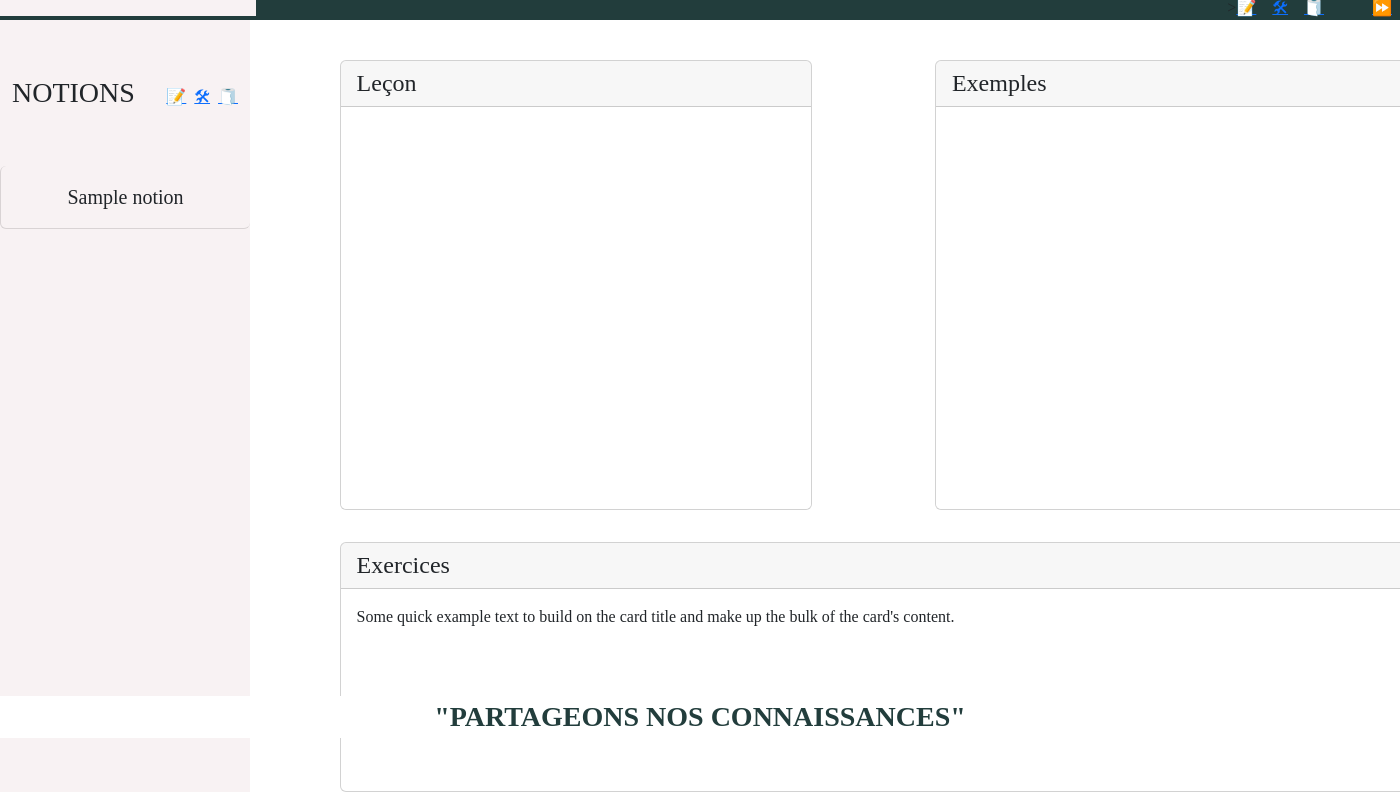
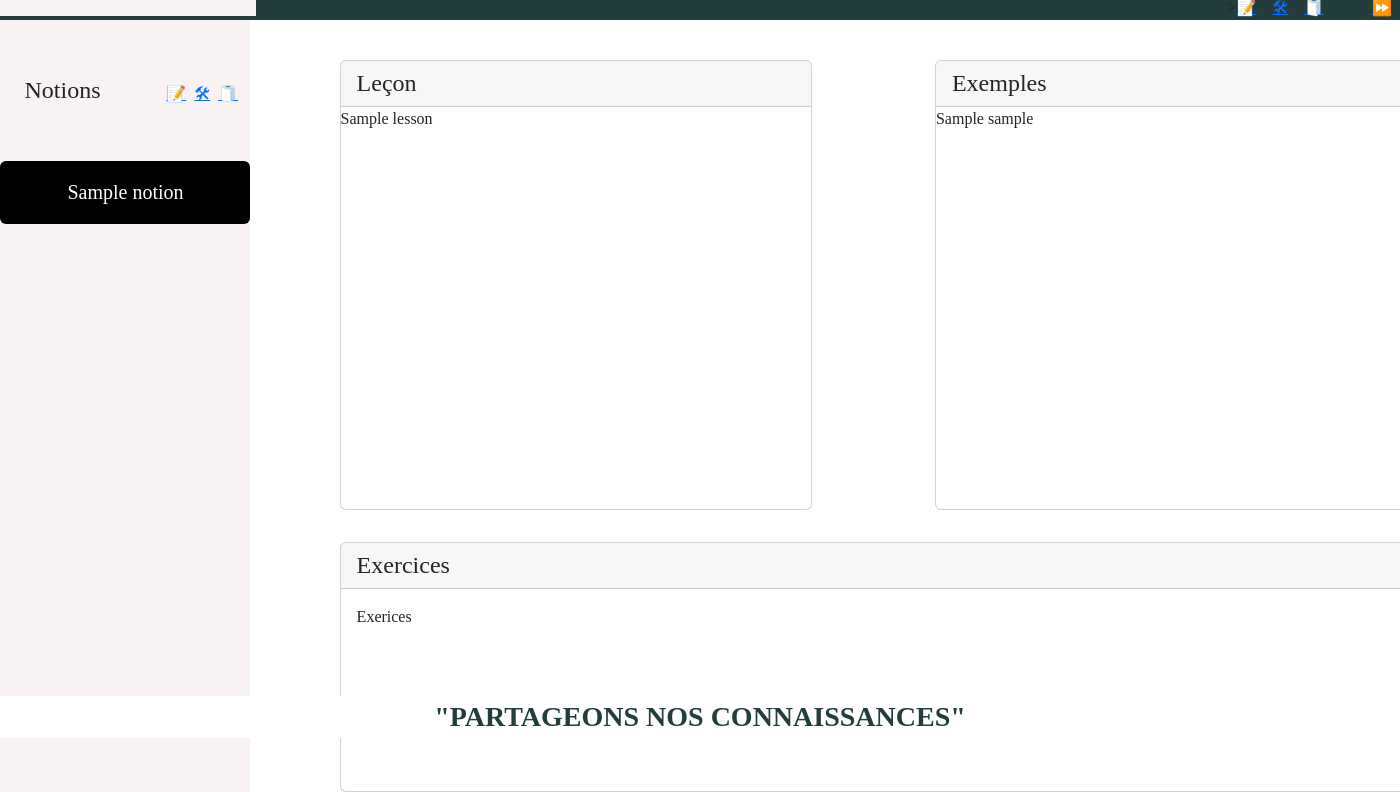
Before and after one commit to WildCodeSchool/2022-09-php-paris-project-jmsangels, a PHP site: template src/View/Theme/index.html.twig in a window 1400 px wide; the page is wider, and only the part inside the window is pictured. Shown: the part 64-856 px from the top of that part. Run offline with PHP 8.4, Linux system fonts and the light colour scheme; the template is opened without the code that fills it: most values are stand-ins (such as "Sample title", 1, 10 or a date in 2020); some libraries are stand-ins or nearby versions.

Commit message:
Theme page working

```diff
--- a/src/Controller/AbstractController.php
+++ b/src/Controller/AbstractController.php
@@ -65,7 +65,7 @@ abstract class AbstractController
                 $idtheme = $subjectsObj->getThemeId($idsubject);
                 $subjects = $subjectsObj->selectAll($idtheme);
                 $notions = $notionsObj->selectAll($idsubject);
-                $notion = $notions[$id];
+                $notion = $notions[$id - 1];
                 break;
         }
 
@@ -77,8 +77,7 @@ abstract class AbstractController
             'subjects' => $subjects,
             'notions' => $notions,
             'notion' => $notion,
-            'idsubject' => $idsubject,
-            'idnotion' => $idnotion
+            'idsubject' => $idsubject
         ]
         );
     }
--- a/src/View/Theme/index.html.twig
+++ b/src/View/Theme/index.html.twig
@@ -14,9 +14,9 @@
 					<li class="col-3 nav-item">
 						<div class="">
 							{% if idsubject == subjects[i].id %}
-								<a class="menu-item nav-link fs-5 active-subject" href="/subject?idsubject={{ subjects[i].id }}">{{ subjects[i].name }}</a>
+								<a class="menu-item nav-link fs-5 active-subject" href="/subject?id={{ subjects[i].id }}">{{ subjects[i].name }}</a>
 							{% else %}
-								<a class="menu-item text-whit nav-link fs-5" href="/subject?idsubject={{ subjects[i].id }}">{{ subjects[i].name }}</a>
+								<a class="menu-item text-whit nav-link fs-5" href="/subject?id={{ subjects[i].id }}">{{ subjects[i].name }}</a>
 							{% endif %}
 						</div>
 					</li>
@@ -48,7 +48,7 @@
 			<div class="row mt-5 ms-0 align-items-center  w-100">
 
 				<div class="col-6 mt-3 text-center">
-					<h3 class="">NOTIONS</h3>
+					<h4 class="">Notions</h4>
 				</div>
 
 				<div class="col-6 mt-3 text-end">
@@ -59,13 +59,12 @@
 			</div>
 
 			<div class="list-group text-center mt-5">
+				{% for notionitem in notions %}
 
-				{% for notion in notions %}
-
-					{% if idnotion == notion.id %}
-						<a class="menu-item active-notion list-group-item border-top-0 border-end-0 fs-5 p-3" href="/notion/?idnotion={{notion.id}}">{{ notion.name}}</a>
+					{% if notion.id == notionitem.id %}
+						<a class="menu-item active-notion list-group-item border-top-0 border-end-0 fs-5 p-3" href="/notion/?id={{notionitem.id}}">{{ notionitem.name}}</a>
 					{% else %}
-						<a class="menu-item list-group-item border-top-0 border-end-0 bg-clair fs-5 p-3" href="/notion/?idnotion={{notion.id}}">{{ notion.name}}</a>
+						<a class="menu-item list-group-item border-top-0 border-end-0 bg-clair fs-5 p-3" href="/notion/?id={{notionitem.id}}">{{ notionitem.name}}</a>
 					{% endif %}
 
 				{% endfor %}
@@ -81,8 +80,10 @@
 				<div class="col-5 mt-5">
 					<div class="card lecon-exemples-card bg-white mb-3">
 						<h4 class="card-header">Leçon</h4>
-						<div class="card-body m-0 p-0">
-							<textarea class="textarea-form form-control h-100" name="lecon">{{notion.lesson}}</textarea>
+						<div
+							class="card-body m-0 p-0">
+							{# <textarea class="textarea-form form-control h-100" name="lecon">{{notion.lesson}}</textarea> #}
+							<p class="">{{notion.lesson}}</p>
 						</div>
 					</div>
 				</div>
@@ -90,8 +91,10 @@
 				<div class="col-5 mt-5">
 					<div class="card lecon-exemples-card bg-white">
 						<h4 class="card-header">Exemples</h4>
-						<div class="card-body m-0 p-0">
-							<textarea class="textarea-form form-control h-100" name="exemples">{{notion.sample}}</textarea>
+						<div
+							class="card-body m-0 p-0">
+							{# <textarea class="textarea-form form-control h-100" name="exemples">{{notion.sample}}</textarea> #}
+							<p class="">{{notion.sample}}</p>
 						</div>
 					</div>
 				</div>
@@ -103,7 +106,7 @@
 					<div class="card exercices-card bg-white">
 						<h4 class="card-header">Exercices</h4>
 						<div class="card-body">
-							<p class="card-text">Some quick example text to build on the card title and make up the bulk of the card's content.</p>
+							<p class="card-text">Exerices</p>
 						</div>
 					</div>
 
--- a/src/routes.php
+++ b/src/routes.php
@@ -9,6 +9,6 @@
 return [
     '' => ['HomeController', 'index'],
     'theme' => ['ThemeController', 'index', ['id']],
-    'subject' => ['SubjectController', 'index', ['idsubject']],
-    'notion' => ['NotionController', 'index', ['idnotion']]
+    'subject' => ['SubjectController', 'index', ['id']],
+    'notion' => ['NotionController', 'index', ['id']]
 ];
```
